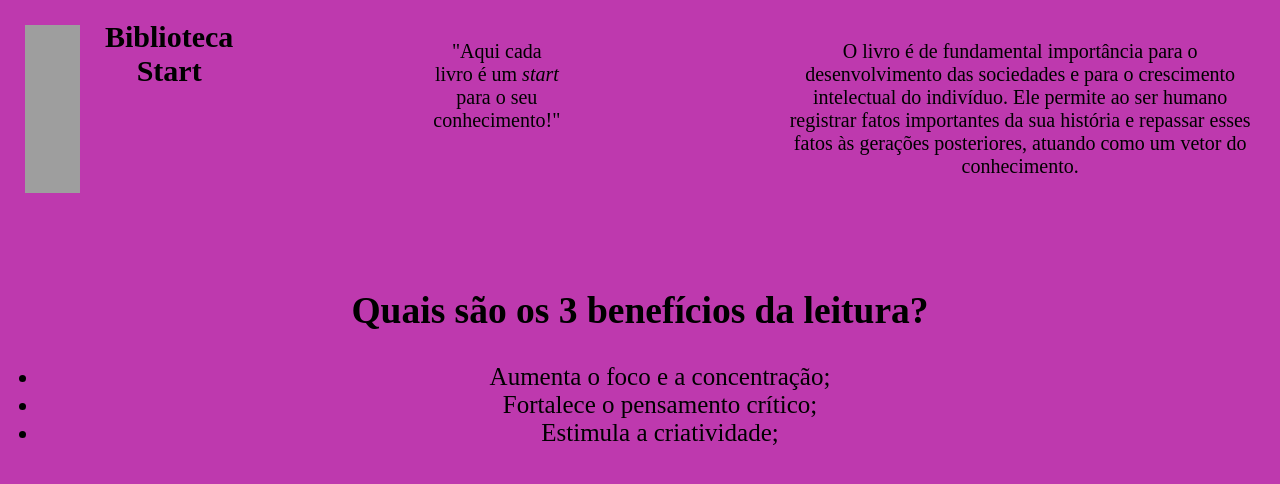
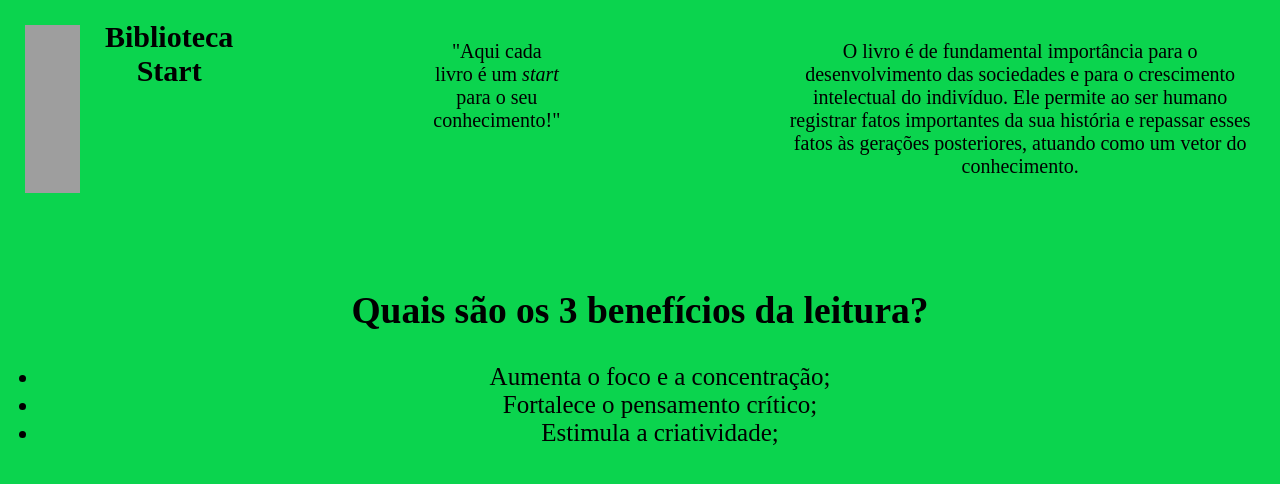
Before and after one commit to raianahanna17/MEDIAquery, a plain HTML site: page index.html in a window 1280 px wide. Drawn offline with Linux system fonts and the light colour scheme; grey boxes are pictures that could not be loaded.

Commit message:
alterações

```diff
--- a/style.css
+++ b/style.css
@@ -1,6 +1,6 @@
 @import url(style/header.css);
 :root{
---cor-de-fundo: #be39ae;
+--cor-de-fundo: #0bd44e;
 --cor-cabecalho: #FFFFFF;
 }
 body{
```
